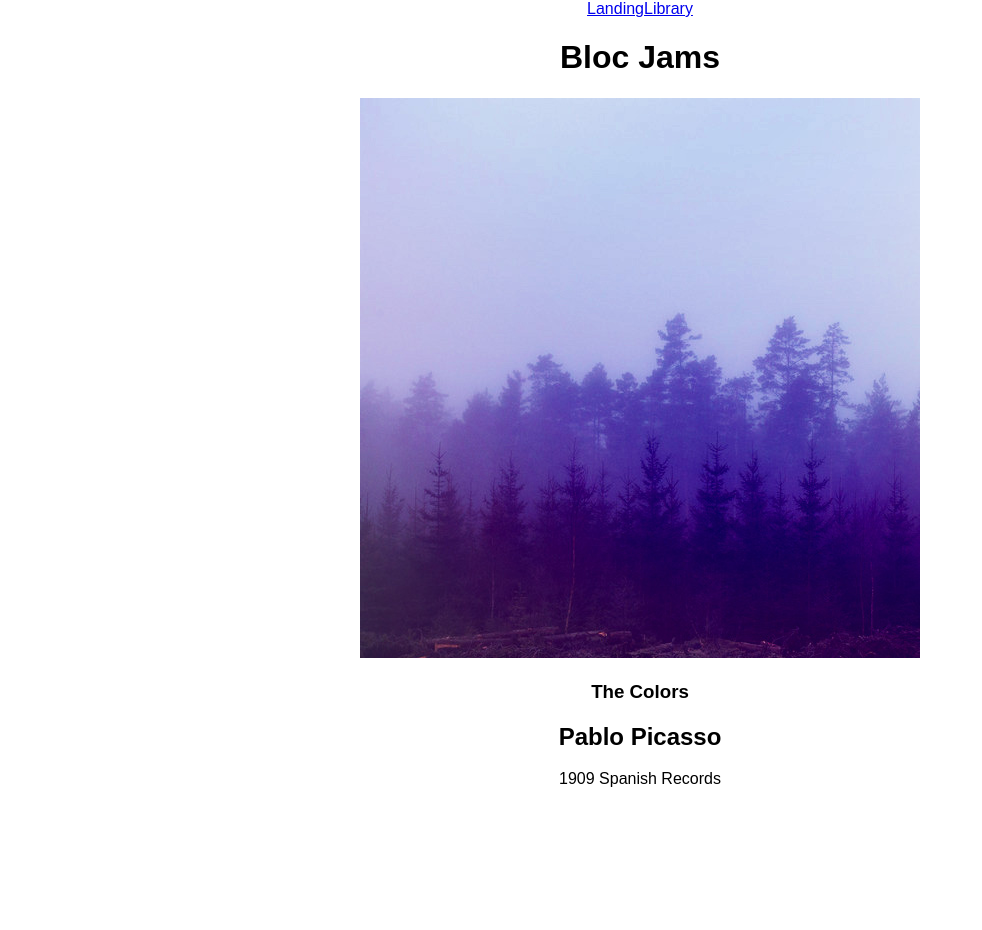
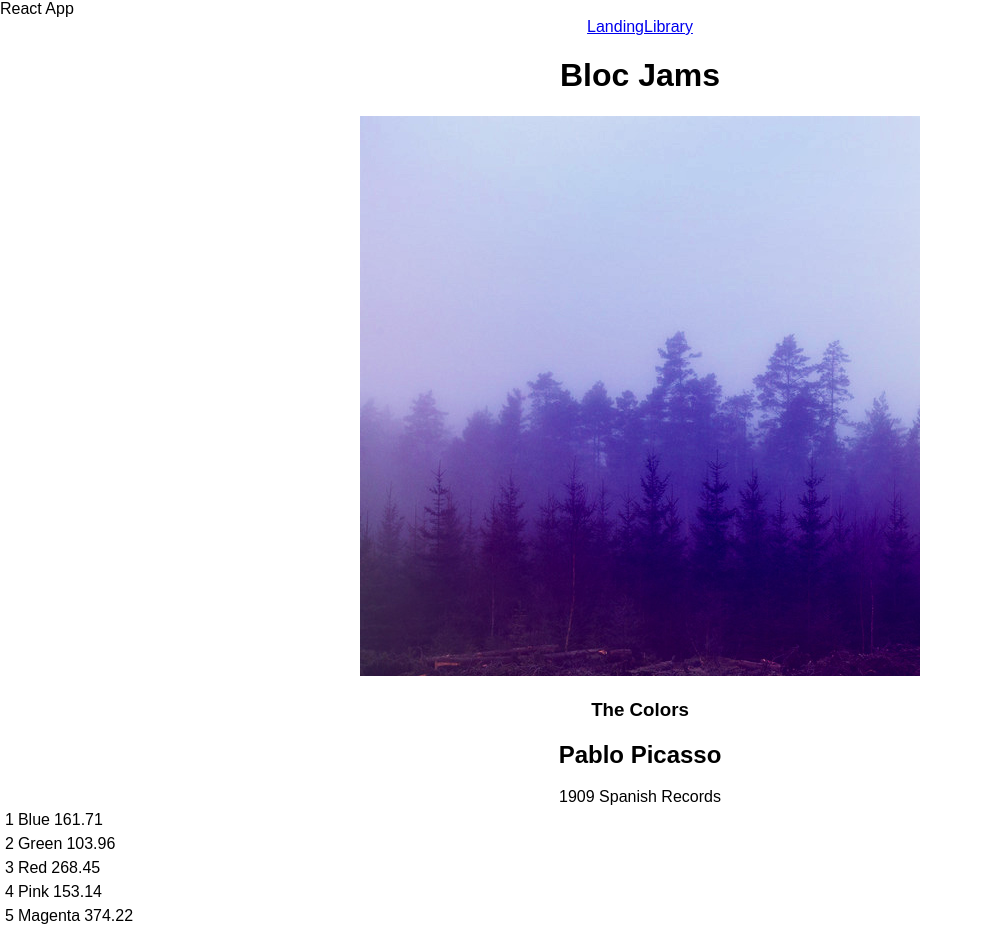
Before and after one commit to louyang367/bloc-jams-react, a React (Create React App) app: page /album/the-colors in a window 1280 px wide. Shown: the whole page, without its empty margins (0-982 px from the left). Before the commit the page ends 800 px from the top, so only its background shows below. Built offline with nearby package versions, Linux system fonts and the light colour scheme.

Commit message:
Code to display song details in a table on Album:slug page

```diff
--- a/public/index.html
+++ b/public/index.html
@@ -10,6 +10,7 @@
     -->
     <link rel="manifest" href="%PUBLIC_URL%/manifest.json">
     <link rel="shortcut icon" href="%PUBLIC_URL%/favicon.ico">
+    <link rel="stylesheet" href="http://code.ionicframework.com/ionicons/2.0.1/css/ionicons.min.css"
     <!--
       Notice the use of %PUBLIC_URL% in the tags above.
       It will be replaced with the URL of the `public` folder during the build.
@@ -25,6 +26,7 @@
     <noscript>
       You need to enable JavaScript to run this app.
     </noscript>
+    <ion-icon name="play"></ion-icon>
     <div id="root"></div>
     <!--
       This HTML file is a template.
--- a/src/App.css
+++ b/src/App.css
@@ -26,3 +26,15 @@
   from { transform: rotate(0deg); }
   to { transform: rotate(360deg); }
 }
+
+.songRow {
+  display: block; }
+
+.songNumCell .ion-play{
+  display: none; }
+
+.songRow:hover .songNumCell .ion-play{
+  display: inline; }
+
+.songRow:hover .songNumCell .trackNumber{
+  display: none; }
--- a/src/components/Album.js
+++ b/src/components/Album.js
@@ -32,6 +32,16 @@ class Album extends Component {
             <col id="song-duration-column" />
           </colgroup>
           <tbody>
+            { this.state.album.songs.map( (album, index) =>
+              <tr className='songRow' key={index}>
+                <td className='songNumCell'>
+                  <span className='trackNumber'>{index+1}</span>
+                  <span className='ion-play'></span>
+                </td>
+                <td className='songTitleCell'>{this.state.album.songs[index].title}</td>
+                <td className='songDurationCell'>{this.state.album.songs[index].duration}</td>
+              </tr>
+            )}
           </tbody>
         </table>
       </section>
```
